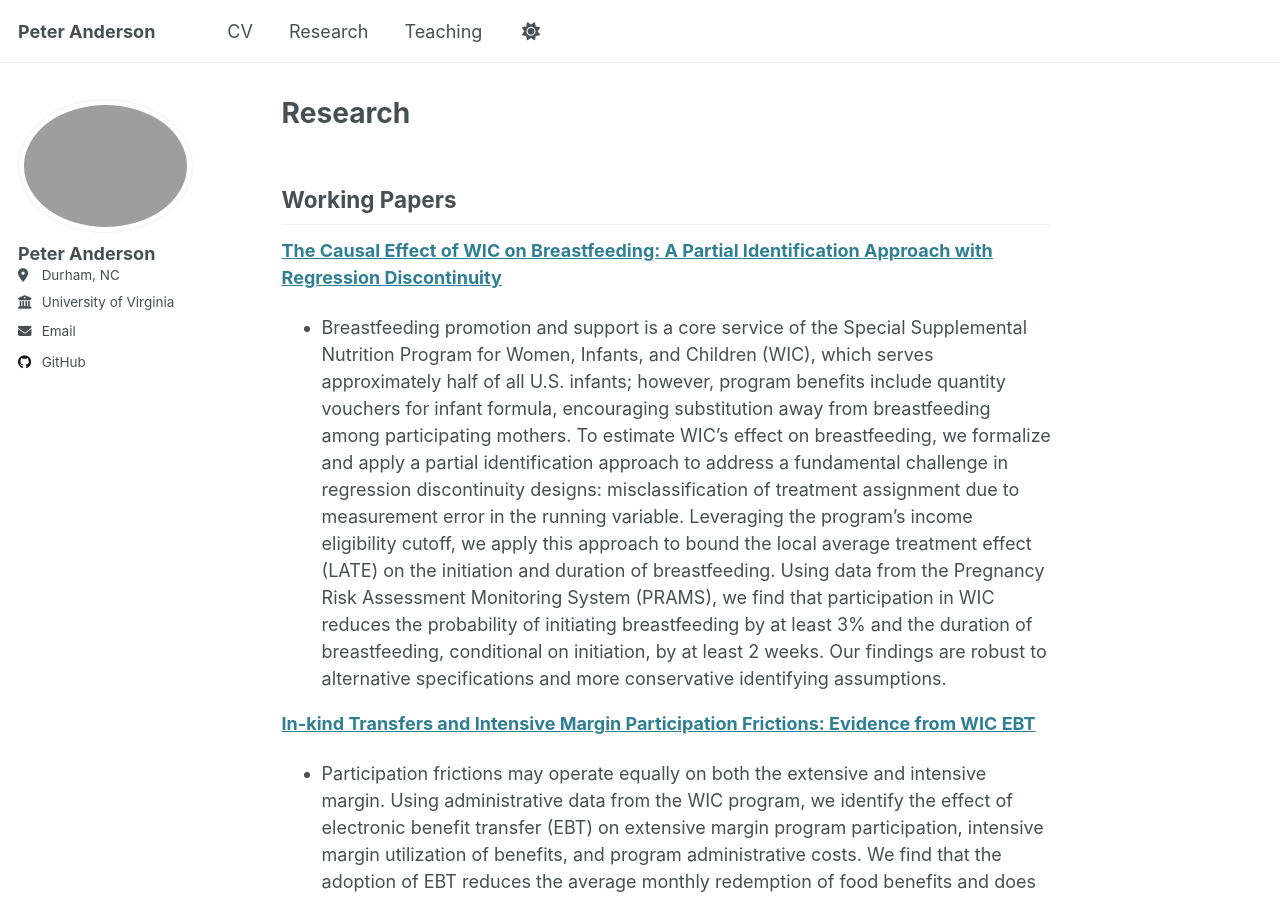
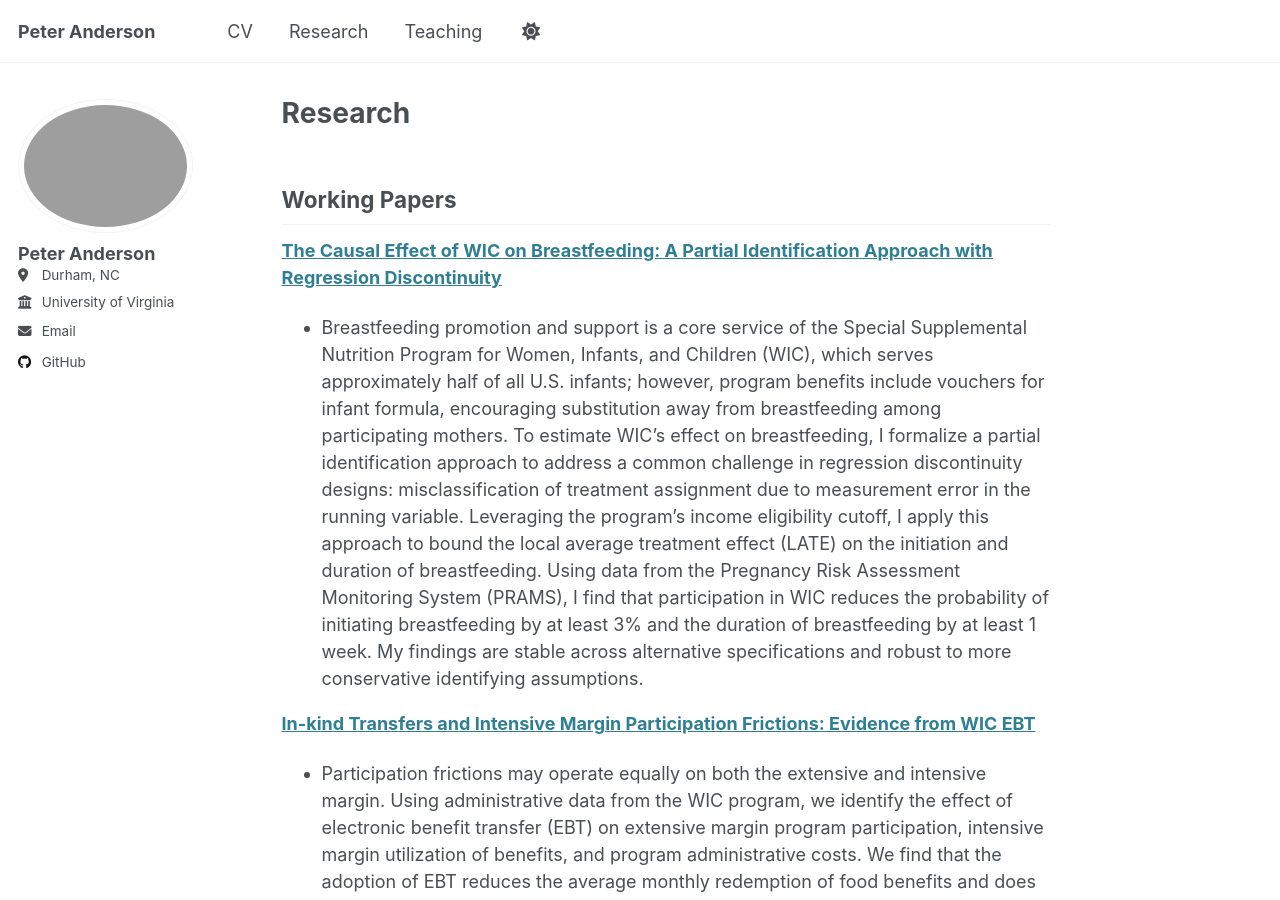
Before and after one commit to PeterMichaelAnderson/PeterMichaelAnderson.github.io, a Jekyll site: the page built from _pages/research.md, in a window 1280 px wide and 900 px high. Built offline with Jekyll 4.4.1, drawn with Linux system fonts in a browser that asks for light colours.

Commit message:
Update research.md

```diff
--- a/_pages/research.md
+++ b/_pages/research.md
@@ -6,7 +6,7 @@ title: "Research"
 ## Working Papers
 
 **[The Causal Effect of WIC on Breastfeeding: A Partial Identification Approach with Regression Discontinuity](../files/Anderson_JMP.pdf)**
-  - Breastfeeding promotion and support is a core service of the Special Supplemental Nutrition Program for Women, Infants, and Children (WIC), which serves approximately half of all U.S. infants; however, program benefits include quantity vouchers for infant formula, encouraging substitution away from breastfeeding among participating mothers. To estimate WIC's effect on breastfeeding, we formalize and apply a partial identification approach to address a fundamental challenge in regression discontinuity designs: misclassification of treatment assignment due to measurement error in the running variable. Leveraging the program's income eligibility cutoff, we apply this approach to bound the local average treatment effect (LATE) on the initiation and duration of breastfeeding. Using data from the Pregnancy Risk Assessment Monitoring System (PRAMS), we find that participation in WIC reduces the probability of initiating breastfeeding by at least 3% and the duration of breastfeeding, conditional on initiation, by at least 2 weeks. Our findings are robust to alternative specifications and more conservative identifying assumptions.
+  - Breastfeeding promotion and support is a core service of the Special Supplemental Nutrition Program for Women, Infants, and Children (WIC), which serves approximately half of all U.S. infants; however, program benefits include vouchers for infant formula, encouraging substitution away from breastfeeding among participating mothers. To estimate WIC’s effect on breastfeeding, I formalize a partial identification approach to address a common challenge in regression discontinuity designs: misclassification of treatment assignment due to measurement error in the running variable. Leveraging the program’s income eligibility cutoff, I apply this approach to bound the local average treatment effect (LATE) on the initiation and duration of breastfeeding. Using data from the Pregnancy Risk Assessment Monitoring System (PRAMS), I find that participation in WIC reduces the probability of initiating breastfeeding by at least 3% and the duration of breastfeeding by at least 1 week. My findings are stable across alternative specifications and robust to more conservative identifying assumptions.
 
 **[In-kind Transfers and Intensive Margin Participation Frictions: Evidence from WIC EBT](../files/WIC_EBT__AER_Submission.pdf)**
   - Participation frictions may operate equally on both the extensive and intensive margin. Using administrative data from the WIC program, we identify the effect of electronic benefit transfer (EBT) on extensive margin program participation, intensive margin utilization of benefits, and program administrative costs. We find that the adoption of EBT reduces the average monthly redemption of food benefits and does not affect program participation, administrative costs, or food security. Under theoretically and empirically motivated assumptions, we show that the intensive margin effects from EBT are welfare increasing, highlighting the importance of intensive margin participation in the evaluation of in-kind transfer programs.
```
